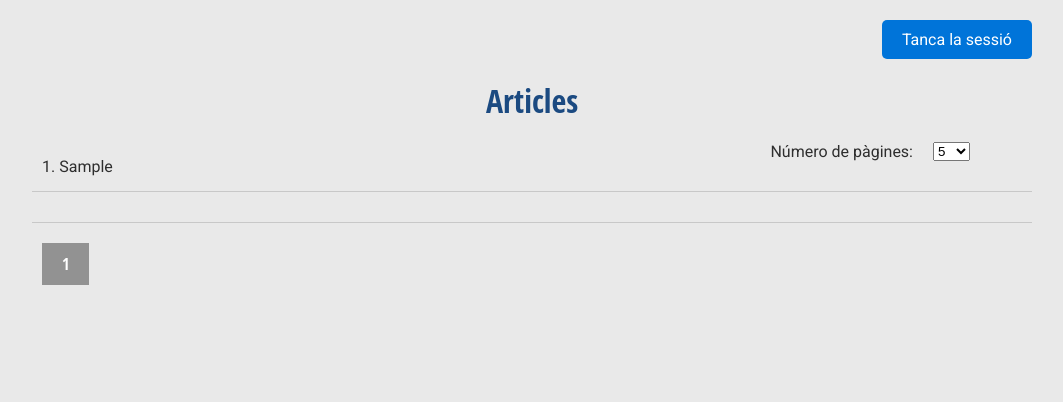
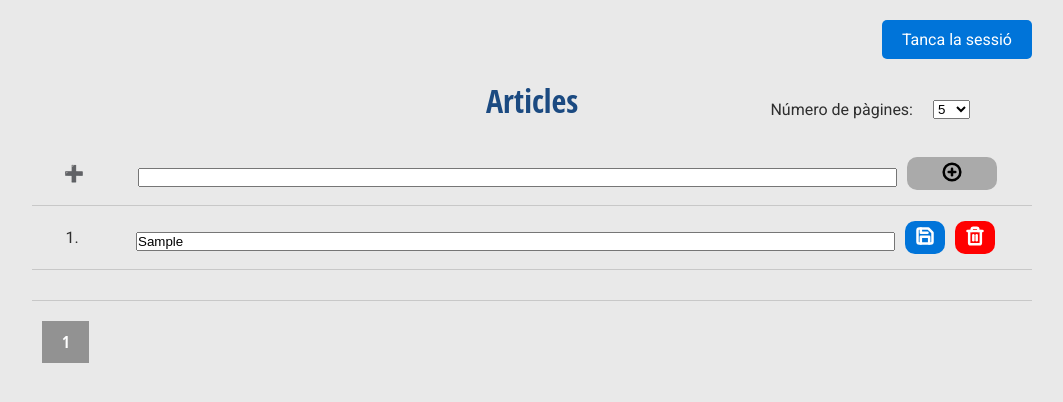
Before and after one commit to c0min0/DWAS_pt04, a PHP site: page /controller/private.controller.php in a window 1280 px wide. Shown: the top 402 px of the page, without its empty margins (108-1171 px from the left). Run offline with PHP 8.4, Linux system fonts and the light colour scheme; the visitor is signed in with stand-in values (Sample User, id 1); tables that the repository leaves empty or names only in its code hold one stand-in row (values such as "Sample post").

Commit message:
FEAT: Add private space view

```diff
--- a/controller/private.controller.php
+++ b/controller/private.controller.php
@@ -70,7 +70,7 @@ if ($pg > $totalPg) {
 }
 
 // Generem el llistat d'articles
-$list = generateList($pg, $numeroArticles, $articles);
+$list = generateList($pg, $numeroArticles, $articles, true);
 
 // Generem la paginació
 $paginacio = generatePaginacio($numeroArticles, $pg, $totalPg);
--- a/controller/utils/paginacio.controller.php
+++ b/controller/utils/paginacio.controller.php
@@ -24,11 +24,15 @@ function getNumArticles()
  * @param $pg número de pàgina a la què ens trobem
  * @param $numeroArticles quantitat d'articles per pàgina
  * @param $articles array d'articles
+ * @param $editable indica si l'usuari pot editar els articles
  * @return string amb la llista d'articles en format html
  */
-function generateList($pg, $numeroArticles, $articles)
+function generateList($pg, $numeroArticles, $articles, $editable = false)
 {
-    $list = '<li>';
+    $saveButton = '<button type="submit" name="update" class="action-button"><img src="../view/assets/icons/save.svg"></button>';
+    $removeButton = '<button type="submit" name="remove" class="action-button trash"><img src="../view/assets/icons/trash.svg"></button>';
+    $startLiString = $editable ? '<li class="li-article">' : '<li>';
+    $list = $startLiString;
 
     // Inici
     $i = ($pg - 1) * $numeroArticles;
@@ -39,11 +43,17 @@ function generateList($pg, $numeroArticles, $articles)
     // Generem entrades d'inici a final
     for ($i; $i < $f; $i++) {
         $article = $articles[$i];
-        $list .= strval($i + 1) . '. ' . $article['article'] . '</li>';
+        if ($editable) {
+            $list .= '<span>' . strval($i + 1) . '. </span>'
+            .'<form class="inline input-article"><input class="input-article" type="text" name="selectedArticle" value="'
+            .$article['article'].'"><span>'.$saveButton.$removeButton.'</span></form></li>';
+        } else {
+            $list .= strval($i + 1) . '. ' . $article['article'] . '</li>';
+        }
 
         // Si no és l'últim afegim una nova entrada
         if ($i < $f - 1) {
-            $list .= '<li>';
+            $list .= $startLiString;
         }
 
         // Si hem arribat al final del total d'articles finalitzem el bucle
--- a/view/article-list-editable.view.php
+++ b/view/article-list-editable.view.php
@@ -29,10 +29,11 @@
 					<option value="20" <?php echo $vint ?>>20</option>
 				</select>
 			</form>
-			<br>
+			<br><br>
 		</div>
 		<section class="articles">
 			<ul>
+			<li class="li-article"><span>➕</span><form class="inline input-article"><input class="input-article" type="text"><span><button type="submit" name="add" class="action-button add"><img src="../view/assets/icons/add.svg"></button></span></form></li>
 				<?php echo $list ?> <!-- Llista d'articles -->
 			</ul>
 		</section>
--- a/view/assets/styles/estils.css
+++ b/view/assets/styles/estils.css
@@ -87,6 +87,7 @@ h1, h2 {
 	position: absolute;
 	right: 0;
 	margin-right: 15%;
+	top: 100px;
 }
 
 .pag_selector>form {
@@ -133,3 +134,49 @@ h1, h2 {
 .success {
 	color: green;
 }
+
+.inline {
+	display: inline-block;
+}
+
+.input-article {
+	width: 88%;
+}
+
+.action-button {
+	background-color: #0074D9;
+	border: none;
+	border-radius: 10px;
+	padding: 5px 10px;
+	margin-left: 10px;
+	cursor: pointer;
+	display: inline-block;
+}
+
+.action-button:hover {
+	background-color: #0063aa;
+}
+
+.trash {
+	background-color: #ff0000;
+}
+
+.trash:hover {
+	background-color: #cc0000;
+}
+
+.li-article {
+	display: flex;
+	align-items: center;
+	gap: 10px;
+	justify-content: space-around;
+}
+
+.add {
+	background-color: #aaa;
+	width: calc(width*2);
+}
+
+.add:hover {
+	background-color: #999;
+}
```
Also changed, not shown: view/assets/icons/add.svg (added), view/assets/icons/save.svg (added), view/assets/icons/trash.svg (added).
